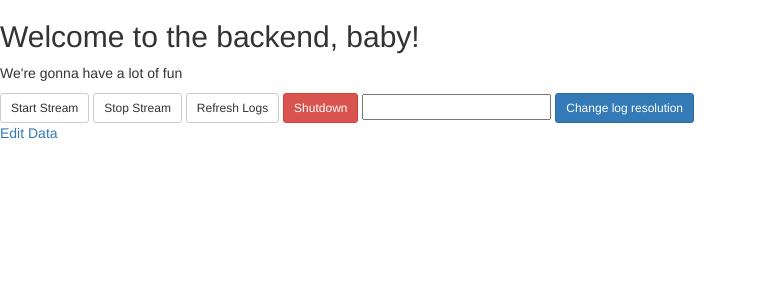
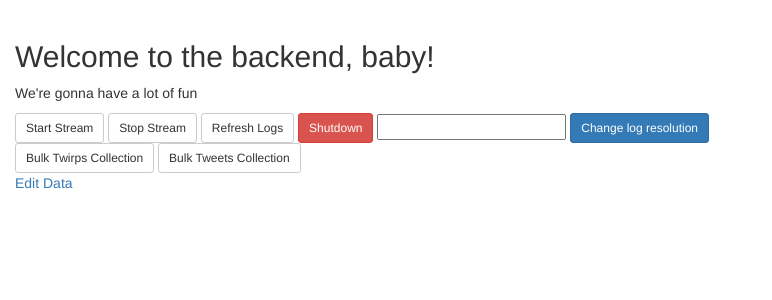
Before and after one commit to cdmatters/twirps, a Python web app: template twirps/templates/backend.html in a window 1280 px wide. Shown: the part 52-352 px from the top of the page, without its empty margins (0-772 px from the left). Run offline with Jinja, Linux system fonts and the light colour scheme; the template is opened without the code that fills it, so the values that code supplies are empty; some libraries are stand-ins or nearby versions.

Commit message:
added bulk methods to the backend html page. checked they run. implement threading to avoid blocking next.

```diff
--- a/twirps/data_collection.py
+++ b/twirps/data_collection.py
@@ -179,7 +179,9 @@ def unsubscribe_Twirp(name, handle, u_id):
 ################################################################################
 
 
-def get_bulk_twirps_main(api):
+def get_bulk_twirps_main():
+    api = authorize_twitter()
+
     db_handler = TDBHandler()
     stored_mps = db_handler.get_stored_mps_names()
 
@@ -223,7 +225,7 @@ def get_bulk_tweets_main(max_tweets=100, tweet_buffer=30):
                 remaining_tweets = max_tweets - twirp["no_collected"]
 
                 pbar_description = "Getting %s -> %s" %(twirp["name"], twirp["handle"])
-                for Tweet in tqdm( get_Tweets_from_twitter(api, twirp["u_id"],
+                for Tweet in tqdm( get_Tweets_from_twitter(twirp["u_id"],
                                                            twirp["oldest"], remaining_tweets),
                                     nested=True, desc=pbar_description):
                     LOGGER.debug(unicode(Tweet))
--- a/twirps/templates/backend.html
+++ b/twirps/templates/backend.html
@@ -2,26 +2,42 @@
 {% block content %}
 
     {{ super() }}
+    <div class="col-xs-12" >
         <h2>Welcome to the backend, baby!</h2>
         <p>We're gonna have a lot of fun</p>
-
-    <form action="{{ url_for('view_backend') }}" method="post">
+        <form class="form-inline" action="{{ url_for('view_backend') }}" method="post" role="form">
+            <div class="form-group row col-xs-12">
                 <button class="btn btn-sm btn-default" type="submit" name="submit" value="start_stream">
                     Start Stream
                 </button>
                 <button class="btn btn-sm btn-default" ype="submit" name="submit" value="stop_stream">
                     Stop Stream
                 </button>
-        <button class="btn btn-sm btn-default" type="submit" name="submit" value="refresh_logs">Refresh Logs</button>
-        <button class="btn btn-sm btn-danger" type="submit" name="submit" value="shutdown">Shutdown</button>
+                <button class="btn btn-sm btn-default" type="submit" name="submit" value="refresh_logs">
+                    Refresh Logs
+                </button>
+                <button class="btn btn-sm btn-danger" type="submit" name="submit" value="shutdown">
+                    Shutdown
+                </button>
                 <input  type="text" name="resolution" value="{{ stream_res }}">
                 <button class="btn btn-sm btn-primary" type="submit" name="submit" value="log_resolution">Change log resolution</button>
+            </div>
+            <div class="form-group row col-xs-12">
+                <button class="btn btn-sm btn-default" ype="submit" name="submit" value="bulk_twirps_collect">
+                    Bulk Twirps Collection
+                </button>
+                <button class="btn btn-sm btn-default" type="submit" name="submit" value="bulk_tweets_collect">
+                    Bulk Tweets Collection
+                </button>
+            </div>
         </form>
-    <a href=/admin/db_edit >Edit Data</a>
+    </div>
+
+    <a class="col-xs-12" href=/admin/db_edit >Edit Data</a>
 
 
     {% for row in rows %}
-        <li>
+        <li class="col-xs-12" >
         {% if row.startswith("Tweet:") or row.startswith("Content:") %}
             <strong> {{ row }} </strong>
         {% else %}
```
Also changed, not shown: twirps/views.py (+8 -0 lines). Lines whose indentation alone changed are shown as unchanged.
